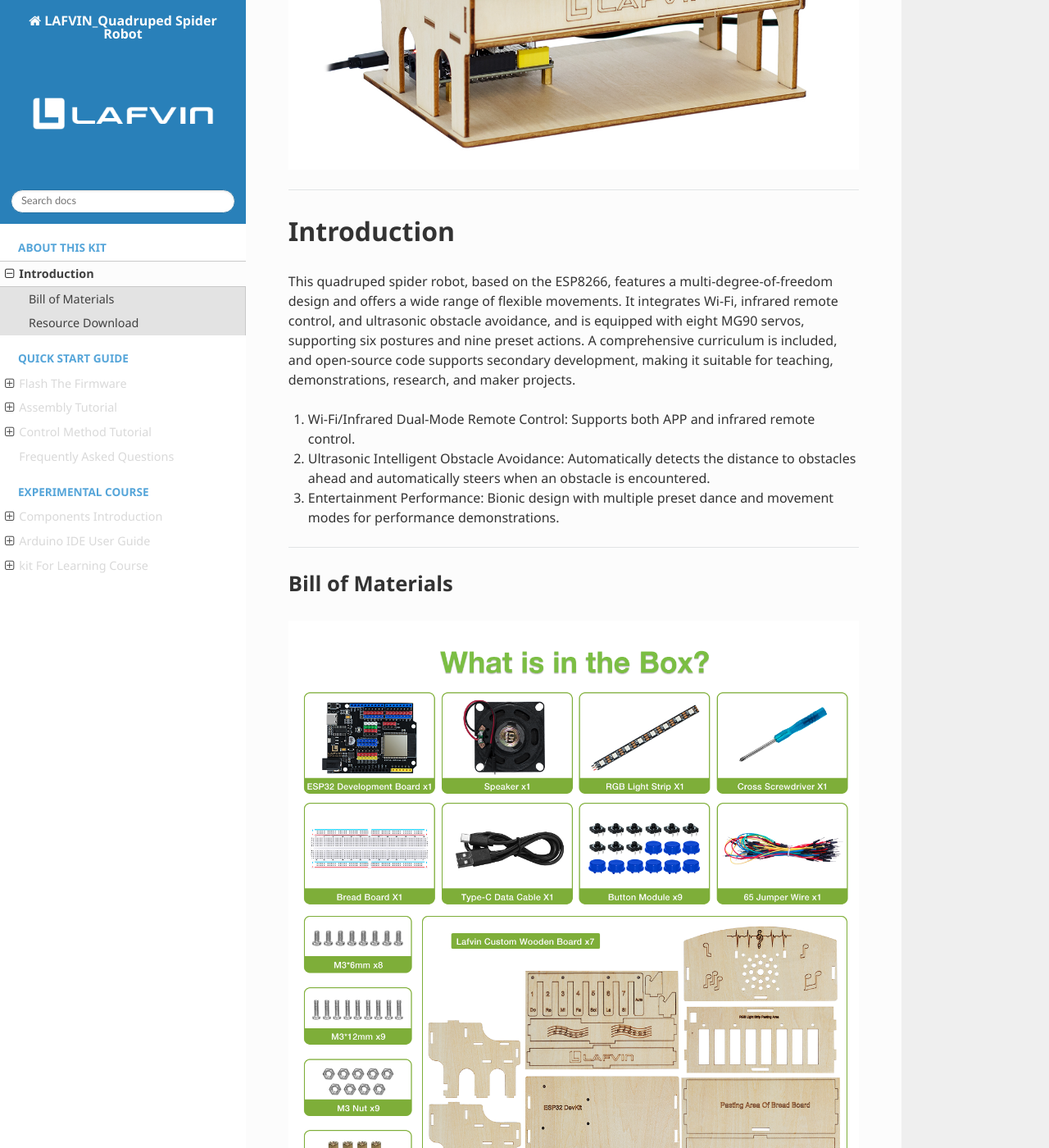
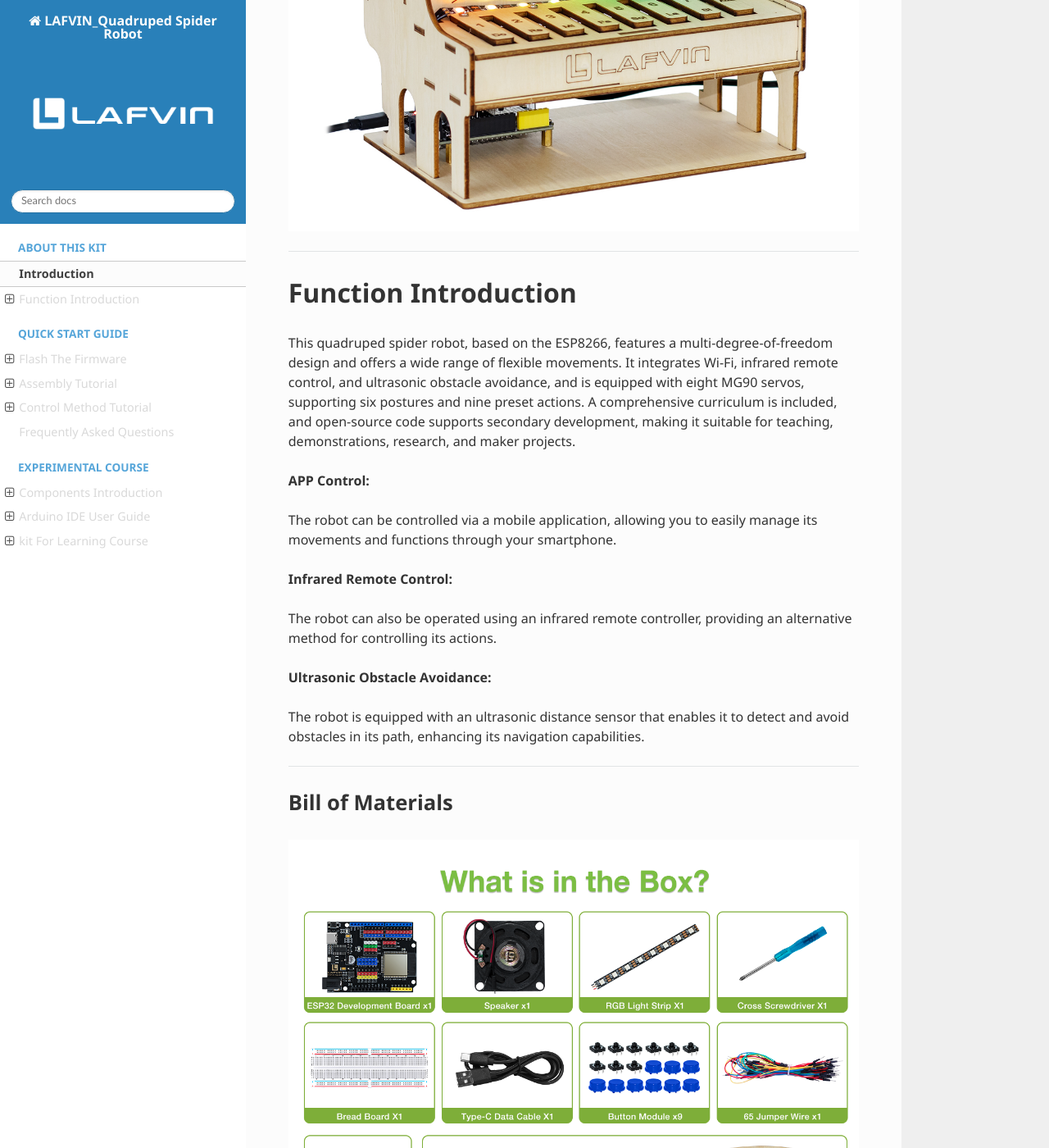
Before and after one commit to lafvintech/LAFVIN_Quadruped-Spider-Robot, a Sphinx documentation site: the page built from docs/source/Introduction.rst, in a window 1280 px wide and 1400 px high, scrolled down 812 px. Shown: the whole window at 82% size. Built offline with Sphinx 7.4.7 and the Read the Docs theme 3.1.0, drawn with Linux system fonts in a browser that asks for light colours; some of the changed text lies outside the part shown.

Commit message:
Update Introduction.rst

```diff
--- a/docs/source/Introduction.rst
+++ b/docs/source/Introduction.rst
@@ -1,3 +1,6 @@
+Introduction
+============
+
 **Dear maker friends, welcome to the learning world of the LAFVIN Quadruped Spider Robot!**
 
 **Please read this documentation carefully. If you encounter any problems during use, please contact our after-sales support team, and we will assist you as soon as possible.**
@@ -12,16 +15,22 @@
 
 ----
 
-Introduction
-============
+Function Introduction
+=====================
 
 This quadruped spider robot, based on the ESP8266, features a multi-degree-of-freedom design and offers a wide range of flexible movements. It integrates Wi-Fi, infrared remote control, and ultrasonic obstacle avoidance, and is equipped with eight MG90 servos, supporting six postures and nine preset actions. A comprehensive curriculum is included, and open-source code supports secondary development, making it suitable for teaching, demonstrations, research, and maker projects.
 
-1. Wi-Fi/Infrared Dual-Mode Remote Control: Supports both APP and infrared remote control.
+**APP Control:**
 
-2. Ultrasonic Intelligent Obstacle Avoidance: Automatically detects the distance to obstacles ahead and automatically steers when an obstacle is encountered.
+The robot can be controlled via a mobile application, allowing you to easily manage its movements and functions through your smartphone.
 
-3. Entertainment Performance: Bionic design with multiple preset dance and movement modes for performance demonstrations.
+**Infrared Remote Control:**
+
+The robot can also be operated using an infrared remote controller, providing an alternative method for controlling its actions.
+
+**Ultrasonic Obstacle Avoidance:**
+
+The robot is equipped with an ultrasonic distance sensor that enables it to detect and avoid obstacles in its path, enhancing its navigation capabilities.
 
 ----
 
```
Also changed, not shown: other parts of docs/source/Introduction.rst (+1 -3 lines).
